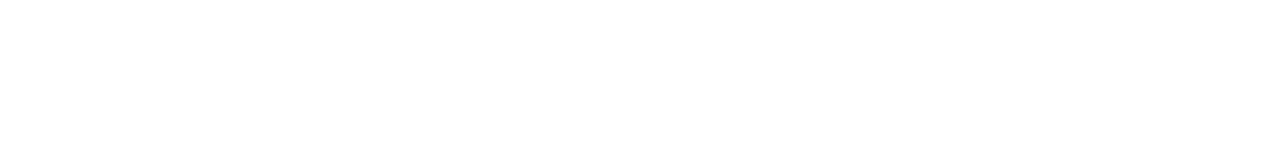
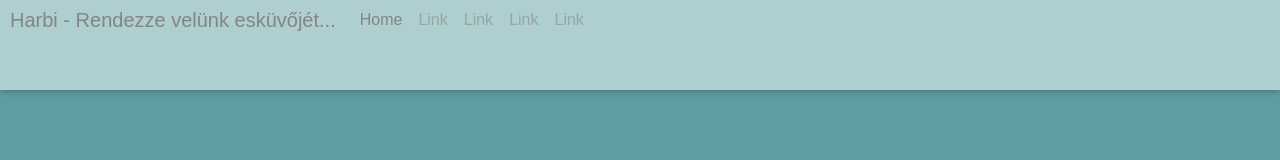
Before and after one commit to bistvan4/SpectralX.github.io, a plain HTML site: page index.html in a window 1280 px wide. Drawn offline with Linux system fonts and the light colour scheme.

Commit message:
Uj projekt

```diff
--- /dev/null
+++ b/bootstrap/css/custom.css
@@ -0,0 +1,11 @@
+*{
+    background-color: cadetblue;
+}
+
+#nav1{
+    opacity: 0.5;
+    filter:(opacity=50);
+    box-shadow: 0 0 8px 0;
+    padding: 0 10px 50px 10px;
+    font-family: sans-serif;
+}
--- a/index.html
+++ b/index.html
@@ -3,11 +3,38 @@
 <head>
     <meta charset="UTF-8">
     <meta name="viewport" content="width=device-width, initial-scale=1.0">
-    <link rel="stylesheet" type="text/css" href="bootstrap/css/bootstrap-grid.min.css" >
+    <link rel="stylesheet" type="text/css" href="bootstrap/css/bootstrap.min.css" >
+    <link rel="stylesheet" type="text/css" href="bootstrap/css/custom.css">
     <link rel="stylesheet" href="bootstrap/js/bootstrap.min.js">
-    <title>Esküvőszervező</title>
+
+    <title>Harbi - Esküvőszervező</title>
 </head>
 <body>
+    <nav class="navbar navbar-expand-lg navbar-light" id="nav1">
+        <a class="navbar-brand" href="index.html">Harbi - Rendezze velünk esküvőjét...</a>
+        <button class="navbar-toggler" type="button" data-toggle="collapse" data-target="#navbarSupportedContent" aria-controls="navbarSupportedContent" aria-expanded="false" aria-label="Toggle navigation">
+          <span class="navbar-toggler-icon"></span>
+        </button>
+        <div class="collapse navbar-collapse" id="navbarSupportedContent">
+          <ul class="navbar-nav mr-auto">
+            <li class="nav-item active">
+              <a class="nav-link" href="#">Home <span class="sr-only">(current)</span></a>
+            </li>
+            <li class="nav-item">
+              <a class="nav-link" href="#">Link</a>
+            </li>
+            <li class="nav-item">
+              <a class="nav-link" href="#">Link</a>
+            </li>
+            <li class="nav-item">
+              <a class="nav-link" href="#">Link</a>
+            </li>
+            <li class="nav-item">
+              <a class="nav-link" href="#">Link</a>
+            </li>
+          </ul>
+        </div>
+      </nav>
 
 </body>
 </html>
```
Also changed, not shown: 1 other file.
